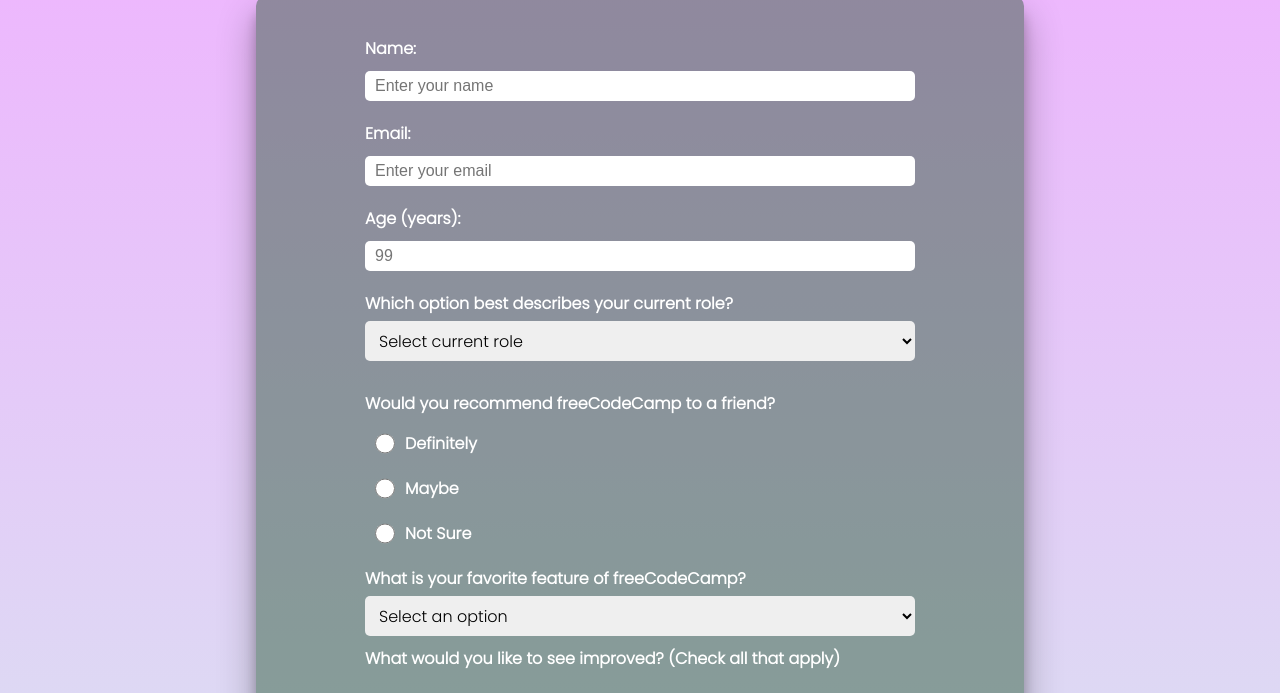
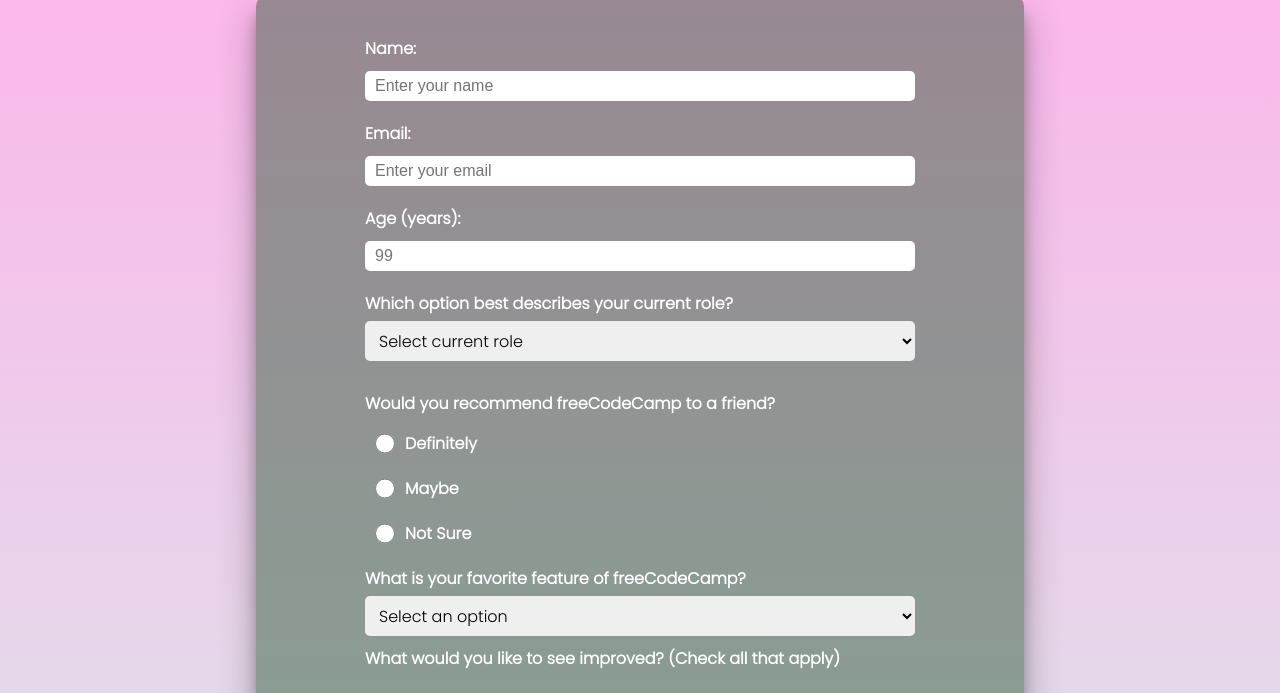
Before and after one commit to fbkhan2023/Survey-Form-prj, a plain HTML site: page index.html in a window 1280 px wide. Shown: the part 127-820 px from the top of the page. Drawn offline with Linux system fonts and the light colour scheme.

Commit message:
css updated

```diff
--- a/styles.css
+++ b/styles.css
@@ -8,7 +8,7 @@
 
 body {
 
-    background: linear-gradient(rgba(204, 0, 255, 0.3), rgba(0, 250, 146, 0.2)),
+    background: linear-gradient(rgba(255, 0, 191, 0.3), rgba(0, 250, 146, 0.2)),
         url(./image/bg-image.jpg);
     font-family: 'Poppins', sans-serif;
     background-repeat: no-repeat;
```
